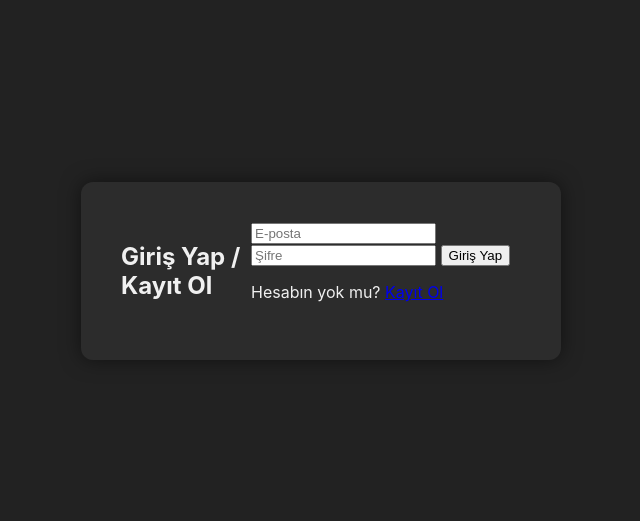
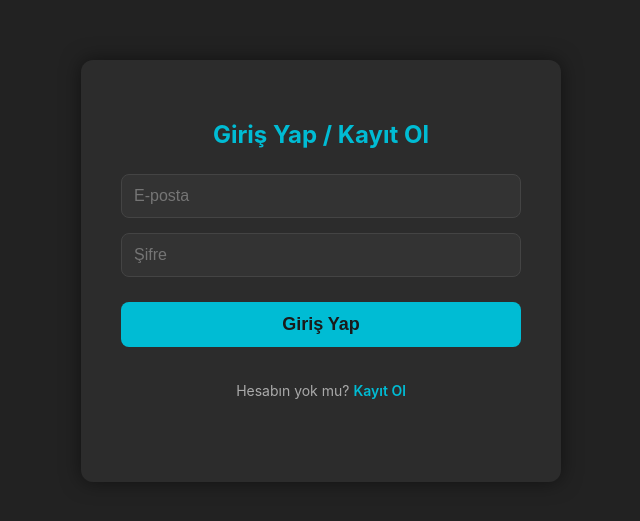
Before and after one commit to username23487/mesajla-ma, a plain HTML site: page index.html in a window 1280 px wide. Shown: the part 129-650 px from the top of the page, without its empty margins (319-959 px from the left). Drawn offline with Linux system fonts and the light colour scheme; no server answers.

Commit message:
Refactor and restore CSS styles for UI components
Restored and enhanced styles for various UI components including sidebar, chat area, and authentication screen.

```diff
--- a/style.css
+++ b/style.css
@@ -245,7 +245,7 @@ header {
     transition: background-color 0.2s;
 }
 
-/* ---------------------- GİRİŞ EKRANI STİLİ ---------------------- */
+/* ---------------------- GİRİŞ EKRANI STİLİ DÜZELTME ---------------------- */
 
 #auth-screen {
     width: 100%;
@@ -255,6 +255,78 @@ header {
     background-color: #2c2c2c;
     border-radius: 12px;
     box-shadow: 0 0 20px rgba(0, 0, 0, 0.5);
+    /* Ekranı ortalamak için Flexbox eklenir */
+    display: flex;
+    flex-direction: column;
+    justify-content: center;
+    align-items: center;
+    text-align: center;
+}
+
+#auth-screen h2 {
+    margin-bottom: 25px;
+    color: var(--primary-color);
+}
+
+#auth-form {
+    width: 100%;
+    display: flex;
+    flex-direction: column;
+    gap: 15px; /* Form elemanları arasına boşluk ekler */
+}
+
+#auth-form input[type="email"],
+#auth-form input[type="password"],
+#auth-form input[type="text"] {
+    width: 100%;
+    padding: 12px;
+    border: 1px solid #444444;
+    border-radius: 8px;
+    background-color: #333333;
+    color: var(--text-color);
+    font-size: 16px;
+    box-sizing: border-box; /* Padding'in genişliğe dahil olmasını sağlar */
+}
+
+#auth-button {
+    background-color: var(--primary-color);
+    color: var(--bg-color);
+    border: none;
+    padding: 12px 20px;
+    border-radius: 8px;
+    cursor: pointer;
+    font-size: 18px;
+    font-weight: 700;
+    margin-top: 10px;
+    transition: background-color 0.2s;
+}
+
+#auth-button:hover {
+    background-color: #008c99;
+}
+
+#auth-form p {
+    margin-top: 20px;
+    font-size: 14px;
+    color: #aaaaaa;
+}
+
+#auth-form a {
+    color: var(--primary-color);
+    text-decoration: none;
+    font-weight: 600;
+    transition: color 0.2s;
+}
+
+#auth-form a:hover {
+    color: #00f0ff;
+}
+
+.error-message {
+    color: var(--error-color);
+    margin-top: 15px;
+    font-size: 14px;
+    font-weight: 500;
 }
 
 /* ---------------------- ÖZEL SOHBET ALANI STİLİ ---------------------- */
```
